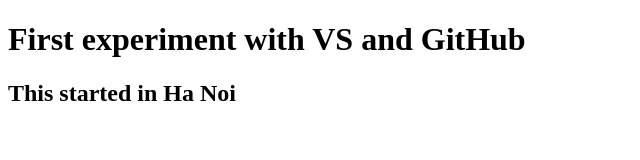
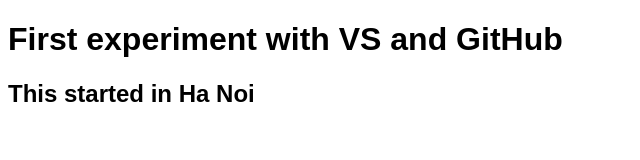
Before and after one commit to phmtu4n/GitHubandVS, a plain HTML site: page GitHub and VS/wwwroot/index.html in a window 1280 px wide. Shown: the whole page, without its empty margins (0-640 px from the left). Drawn offline with Linux system fonts and the light colour scheme.

Commit message:
An important modification

```diff
--- a/GitHub and VS/wwwroot/index.html
+++ b/GitHub and VS/wwwroot/index.html
@@ -3,6 +3,7 @@
 <head>
     <meta charset="utf-8" />
     <title></title>
+    <link href="style.css" rel="stylesheet" />
 </head>
 <body>
     <h1>First experiment with VS and GitHub</h1>
--- /dev/null
+++ b/GitHub and VS/wwwroot/style.css
@@ -0,0 +1,3 @@
+body {
+    font-family:Arial;
+}
```
